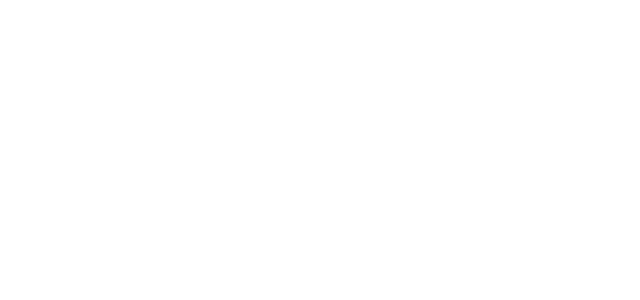
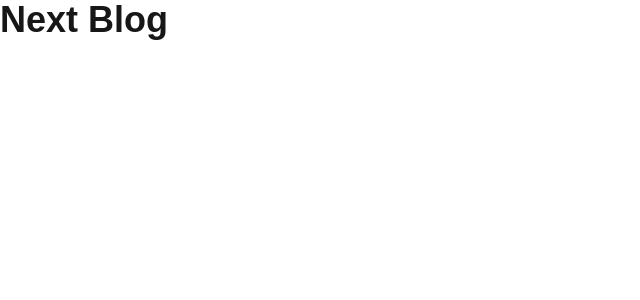
Before and after one commit to guillaumeag/blog-client, a Next.js app: page / in a window 1280 px wide. Shown: the top 300 px of the page, without its empty margins (0-640 px from the left). Built offline with nearby package versions, Linux system fonts and the light colour scheme.

Commit message:
Add home page title

```diff
--- a/src/app/page.tsx
+++ b/src/app/page.tsx
@@ -4,6 +4,7 @@
   return (
     <div>
       <main>
+        <h1 className="text-4xl font-bold">Next Blog</h1>
       </main>
     </div>
   );
```
